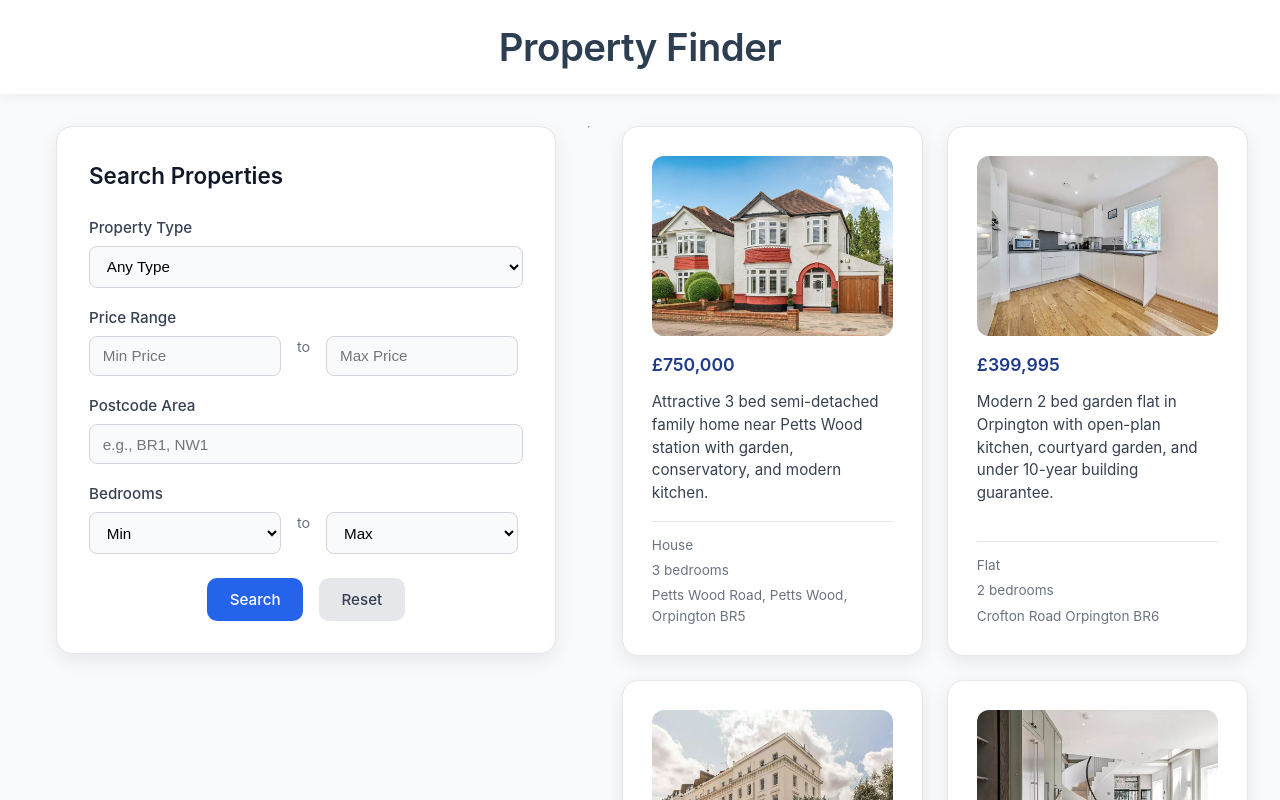
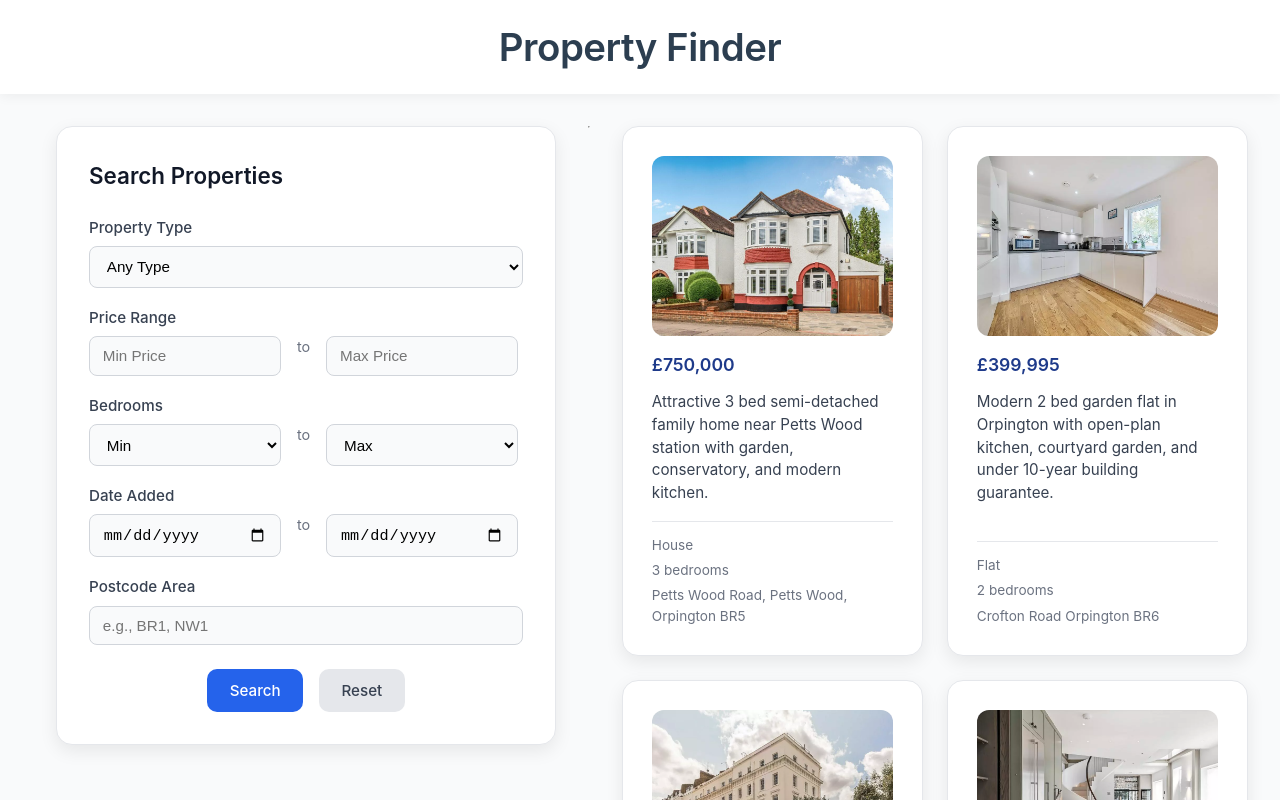
Before and after one commit to Adam-stac/property-finder-app, a React (Vite) app: page / in a window 1280 px wide. Shown: the top 800 px of the page. Built offline with nearby package versions, Linux system fonts and the light colour scheme.

Commit message:
feat: add date-added filtering
- Implement date range filtering using added property
- Update SearchForm UI with date inputs
- Update filtering logic

```diff
--- a/src/App.jsx
+++ b/src/App.jsx
@@ -30,6 +30,15 @@ function App() {
       return false;
     }
     if (searchCriteria.maxBedrooms && property.bedrooms > parseInt(searchCriteria.maxBedrooms)) {
+      return false;
+    }
+
+    //Date filter
+    if (searchCriteria.addedFrom && property.added < searchCriteria.addedFrom) {
+      return false;
+    }
+
+    if (searchCriteria.addedTo && property.added > searchCriteria.addedTo) {
       return false;
     }
 
--- a/src/components/SearchForm/SearchForm.jsx
+++ b/src/components/SearchForm/SearchForm.jsx
@@ -9,7 +9,8 @@ const SearchForm = ({ onSearch }) => {
     minBedrooms: '',
     maxBedrooms: '',
     postcode: '',
-    dateAdded: ''
+    addedFrom: "",
+    addedTo: ""
   });
 
   const handleChange = (field, value) => {
@@ -75,16 +76,6 @@ const SearchForm = ({ onSearch }) => {
       </div>
 
       <div className="form-group">
-      <label>Postcode Area</label>
-      <input
-          type="text"
-          placeholder="e.g., BR1, NW1"
-          value={searchCriteria.postcode}
-          onChange={(e) => handleChange('postcode', e.target.value.toUpperCase())}
-        />
-      </div>
-
-      <div className="form-group">
         <label>Bedrooms</label>
         <div className="range-inputs">
           <select
@@ -113,6 +104,35 @@ const SearchForm = ({ onSearch }) => {
         </div>
       </div>
 
+     <div className="form-group">
+      <label>Date Added</label>
+      <div className="range-inputs">
+        <input
+          type="date"
+          value={searchCriteria.addedFrom}
+          onChange={(e) => handleChange("addedFrom", e.target.value)}
+        />
+        <span>to</span>
+        <input
+          type="date"
+          value={searchCriteria.addedTo}
+          onChange={(e) => handleChange("addedTo", e.target.value)}
+        />
+      </div>
+     </div>
+
+
+      <div className="form-group">
+      <label>Postcode Area</label>
+      <input
+          type="text"
+          placeholder="e.g., BR1, NW1"
+          value={searchCriteria.postcode}
+          onChange={(e) => handleChange('postcode', e.target.value.toUpperCase())}
+        />
+      </div>
+
+
       <div className="form-buttons">
         <button type="submit">Search</button>
         <button type="button" onClick={handleReset}>Reset</button>
```
